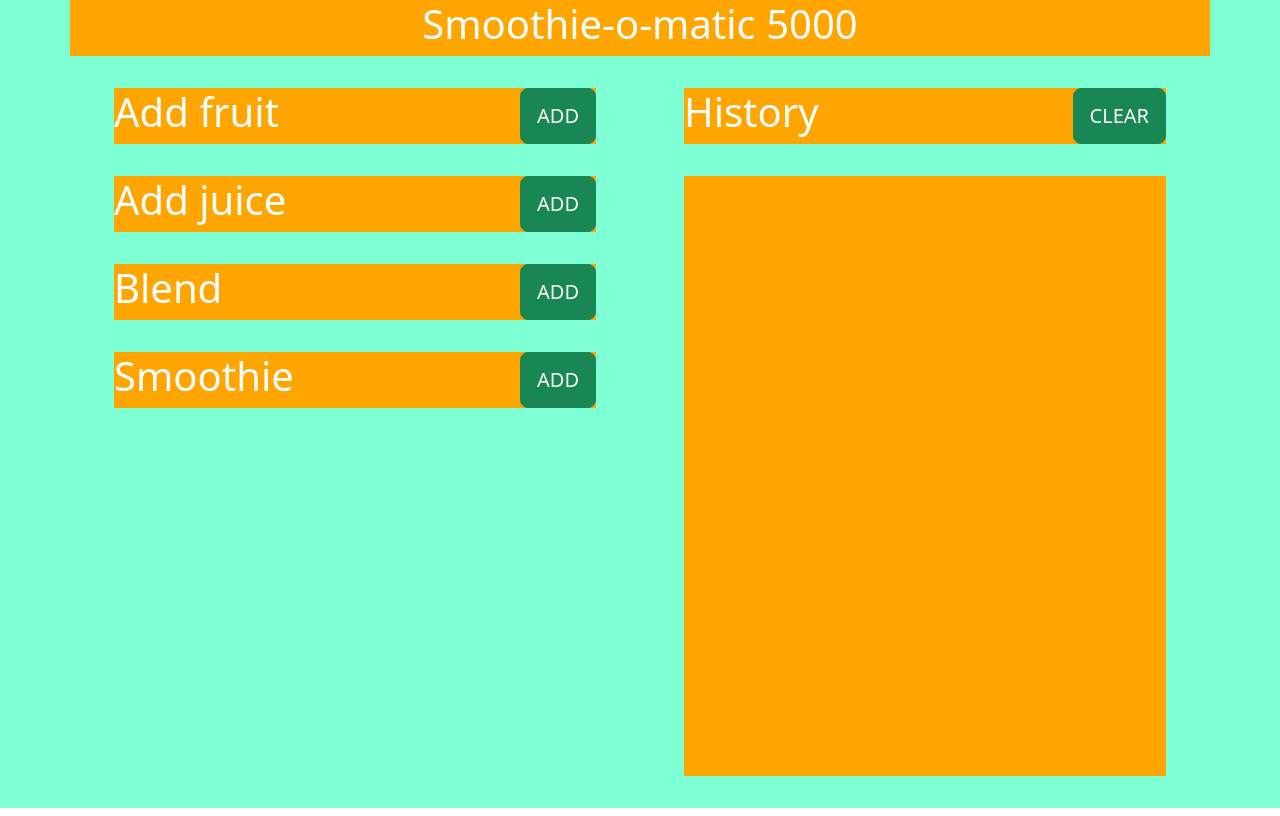
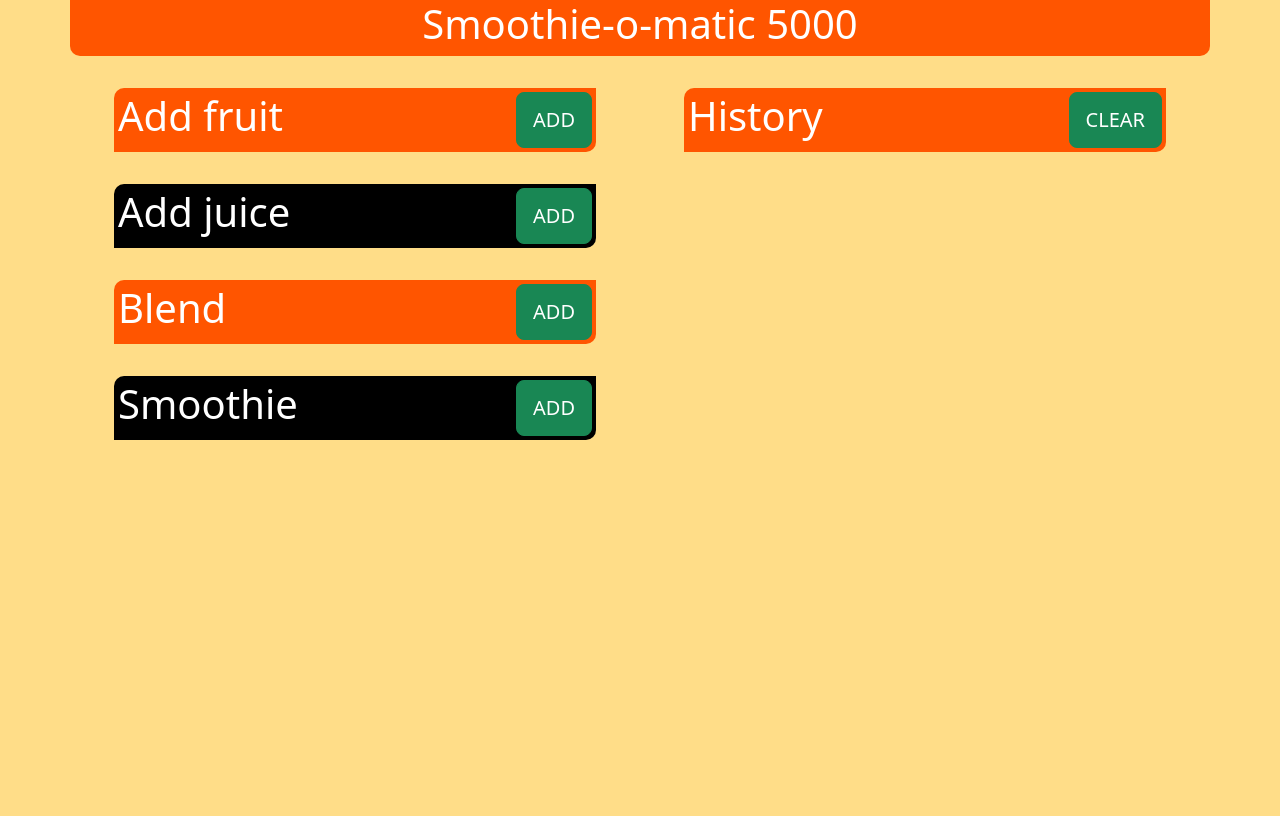
Before and after one commit to DomBinks/smoothie-o-matic-5000, a React (Vite) app in the folder website/smoothie-o-matic-5000/: page / in a window 1280 px wide. Built offline with nearby package versions, Linux system fonts and the light colour scheme.

Commit message:
added cosmetic changes

```diff
--- a/website/smoothie-o-matic-5000/src/App.css
+++ b/website/smoothie-o-matic-5000/src/App.css
@@ -1,5 +1,5 @@
 .page {
-    background-color: aquamarine;
+    background-color: #ffdd88;
     min-height: 100vh;
 }
 
@@ -12,8 +12,9 @@
 
 .header {
     color: white;
-    background-color: orange;
+    background-color: #ff5500;
     text-align: center;
+    border-radius: 0px 0px 10px 10px;
 }
 
 .option {
@@ -23,11 +24,44 @@
     color: white;
     background-color: orange;
     text-align: center;
+    border-radius: 10px 0px;
+    padding: 4px;
+}
+
+.option:nth-child(odd){
+    background-color: #ff5500;
+}
+
+.option:nth-child(even){
+    background-color:black;
 }
 
 .history {
     height: 75vh;
     overflow-y: scroll;
     color: white;
-    background-color: orange;
 }
+.history-item{
+    border-radius: 10px 0;
+    text-align: center;
+    padding: 3px;
+}
+.history-item:nth-child(even){
+    background-color: black;
+}
+.history-item:nth-child(odd){
+    background-color: #ff5500;
+}
+
+.Blend{
+    color:red;
+    background-color: white !important;
+}
+
+.Smoothie{
+    background-image: linear-gradient(to right, red, orange, yellow, lime, cyan, indigo);
+}
+
+.Smoothie .history-item-text{
+    text-shadow: 2px 2px rgba(0, 0, 0, 0.5);
+}
--- a/website/smoothie-o-matic-5000/src/App.tsx
+++ b/website/smoothie-o-matic-5000/src/App.tsx
@@ -43,7 +43,7 @@ function App() {
                 <div className='history'>
                   {history.map(item => {return (
                     <>
-                      <h2>{item}</h2>
+                      <h2 className={"history-item " + item}><span className='history-item-text'>{item}</span></h2>
                     </>
                   )})}
                 </div>
```
